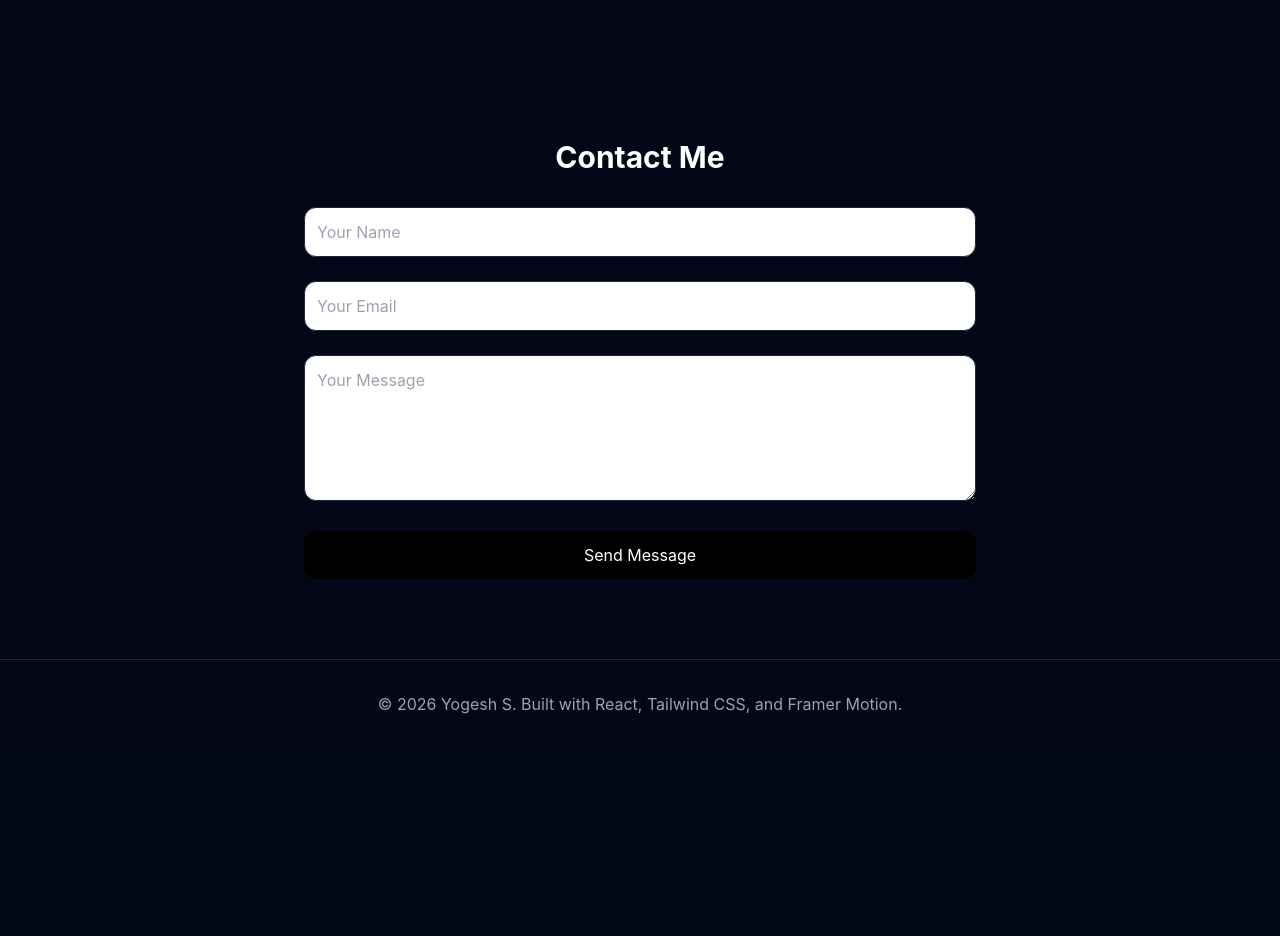
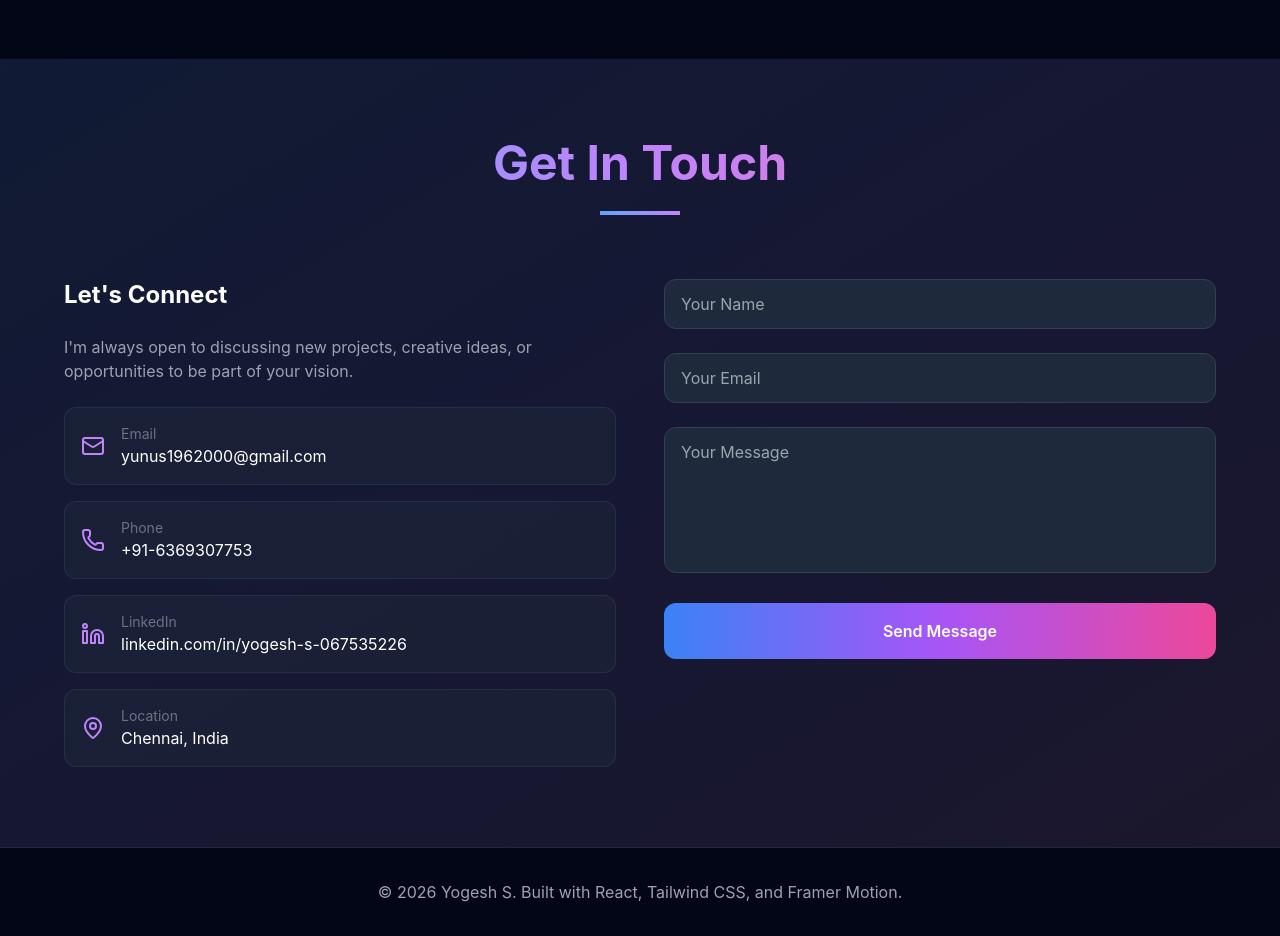
Before and after one commit to yunus1962000-rgb/my-portfolio, a React (Vite) app in the folder apps/web/: page / in a window 1280 px wide. Shown: the part 4760-5696 px from the top of the page. Before the commit the page ends 5508 px from the top, so only its background shows below. Built offline with nearby package versions, Linux system fonts and the light colour scheme.

Commit message:
Updated contact form

```diff
--- a/apps/web/src/components/ContactSection.jsx
+++ b/apps/web/src/components/ContactSection.jsx
@@ -1,105 +1,272 @@
-import React, { useState } from "react";
-import { motion } from "framer-motion";
-import emailjs from "@emailjs/browser";
+import React, { useState } from 'react';
+import { motion } from 'framer-motion';
+import emailjs from '@emailjs/browser';
+import { useIntersectionObserver } from '../hooks/useIntersectionObserver.js';
+import { fadeInUp, staggerContainer } from '../hooks/useScrollAnimation.js';
+import { Mail, Phone, MapPin, Linkedin } from 'lucide-react';
+import Popup from '../components/Popup.jsx';
 
-export default function Contact() {
+const ContactSection = () => {
+  const [ref, isVisible] = useIntersectionObserver({ threshold: 0.1, once: true });
+
   const [formData, setFormData] = useState({
-    name: "",
-    email: "",
-    message: "",
+    name: '',
+    email: '',
+    message: ''
   });
 
-  const [loading, setLoading] = useState(false);
+  const [isSubmitting, setIsSubmitting] = useState(false);
+  const [isSuccess, setIsSuccess] = useState(false);
+
+  const [popup, setPopup] = useState({
+    show: false,
+    message: '',
+    type: 'success'
+  });
+
+  const contactInfo = [
+    {
+      icon: <Mail className="w-6 h-6" />,
+      label: 'Email',
+      value: 'yunus1962000@gmail.com',
+      link: 'mailto:yunus1962000@gmail.com'
+    },
+    {
+      icon: <Phone className="w-6 h-6" />,
+      label: 'Phone',
+      value: '+91-6369307753',
+      link: 'tel:+916369307753'
+    },
+    {
+      icon: <Linkedin className="w-6 h-6" />,
+      label: 'LinkedIn',
+      value: 'linkedin.com/in/yogesh-s-067535226',
+      link: 'https://linkedin.com/in/yogesh-s-067535226'
+    },
+    {
+      icon: <MapPin className="w-6 h-6" />,
+      label: 'Location',
+      value: 'Chennai, India',
+      link: null
+    }
+  ];
 
   const handleChange = (e) => {
-    setFormData({
-      ...formData,
-      [e.target.name]: e.target.value,
-    });
+    setFormData((prev) => ({
+      ...prev,
+      [e.target.name]: e.target.value
+    }));
+  };
+
+  const validateEmail = (email) => {
+    return /^[^\s@]+@[^\s@]+\.[^\s@]+$/.test(email);
   };
 
   const handleSubmit = async (e) => {
     e.preventDefault();
-    setLoading(true);
+
+    if (!formData.name || !formData.email || !formData.message) {
+      return;
+    }
+
+    if (!validateEmail(formData.email)) {
+      return;
+    }
+
+    setIsSubmitting(true);
 
     try {
       await emailjs.send(
-        "service_tvpzw47", // your service ID
-        "template_hybb89f", // your template ID
+        "service_tvpzw47",
+        "template_hybb89f",
         {
           from_name: formData.name,
           from_email: formData.email,
           message: formData.message,
         },
-        "GD-g26sDVd5vrH9HM" // your public key
+        "GD-g26sDVd5vrH9HM"
       );
 
-      alert("Message sent successfully!");
+      setIsSuccess(true);
 
       setFormData({
-        name: "",
-        email: "",
-        message: "",
+        name: '',
+        email: '',
+        message: ''
       });
+
+      setPopup({
+        show: true,
+        message: "Message sent successfully! We will contact you soon!",
+        type: "success"
+      });
+
+      setTimeout(() => {
+        setPopup({ show: false, message: '', type: 'success' });
+        setIsSuccess(false);
+      }, 3000);
+
     } catch (error) {
-      console.error(error);
-      alert("Failed to send message.");
+      console.error('Email error:', error);
+
+      setPopup({
+        show: true,
+        message: "Failed to send message. Try again later.",
+        type: "error"
+      });
+
+      setTimeout(() => {
+        setPopup({ show: false, message: '', type: 'error' });
+      }, 3000);
+
+    } finally {
+      setIsSubmitting(false);
     }
-
-    setLoading(false);
   };
 
   return (
-    <section className="py-20 px-6">
-      <div className="max-w-2xl mx-auto">
+    <section id="contact" className="py-20 bg-slate-900 relative overflow-hidden">
+      <div className="absolute inset-0 bg-gradient-to-br from-blue-900/10 via-purple-900/10 to-pink-900/10"></div>
+
+      <div className="container mx-auto px-6 relative z-10">
+        <motion.div
+          ref={ref}
+          initial="hidden"
+          animate={isVisible ? "visible" : "hidden"}
+          variants={staggerContainer}
+          className="max-w-6xl mx-auto"
+        >
           <motion.h2
-          initial={{ opacity: 0, y: -30 }}
-          animate={{ opacity: 1, y: 0 }}
-          className="text-3xl font-bold mb-8 text-center"
+            variants={fadeInUp}
+            className="text-4xl md:text-5xl font-bold text-center mb-6 bg-gradient-to-r from-blue-400 via-purple-400 to-pink-400 bg-clip-text text-transparent"
           >
-          Contact Me
+            Get In Touch
           </motion.h2>
 
+          <motion.div
+            variants={fadeInUp}
+            className="w-20 h-1 bg-gradient-to-r from-blue-400 to-purple-400 mx-auto mb-16"
+          />
+
+          <div className="grid md:grid-cols-2 gap-12">
+
+            {/* LEFT SIDE */}
+            <motion.div variants={fadeInUp} className="space-y-6">
+              <h3 className="text-2xl font-bold text-white mb-6">
+                Let's Connect
+              </h3>
+
+              <p className="text-gray-400 mb-8">
+                I'm always open to discussing new projects, creative ideas, or opportunities to be part of your vision.
+              </p>
+
+              <div className="space-y-4">
+                {contactInfo.map((info, index) => (
+                  <motion.div
+                    key={index}
+                    initial={{ opacity: 0, x: -20 }}
+                    animate={isVisible ? { opacity: 1, x: 0 } : {}}
+                    transition={{ delay: index * 0.1 }}
+                    whileHover={{ x: 5 }}
+                    className="group"
+                  >
+                    {info.link ? (
+                      <a
+                        href={info.link}
+                        target={info.link.startsWith('http') ? '_blank' : '_self'}
+                        rel="noopener noreferrer"
+                        className="flex items-center gap-4 p-4 bg-slate-800/50 rounded-xl border border-slate-700/50 hover:border-purple-500/50 transition-all duration-300"
+                      >
+                        <div className="text-purple-400 group-hover:scale-110 transition-transform duration-300">
+                          {info.icon}
+                        </div>
+                        <div>
+                          <p className="text-sm text-gray-500">{info.label}</p>
+                          <p className="text-white group-hover:text-purple-400 transition-colors duration-300">
+                            {info.value}
+                          </p>
+                        </div>
+                      </a>
+                    ) : (
+                      <div className="flex items-center gap-4 p-4 bg-slate-800/50 rounded-xl border border-slate-700/50">
+                        <div className="text-purple-400">{info.icon}</div>
+                        <div>
+                          <p className="text-sm text-gray-500">{info.label}</p>
+                          <p className="text-white">{info.value}</p>
+                        </div>
+                      </div>
+                    )}
+                  </motion.div>
+                ))}
+              </div>
+            </motion.div>
+
+            {/* RIGHT SIDE FORM */}
+            <motion.div variants={fadeInUp}>
               <form onSubmit={handleSubmit} className="space-y-6">
+
                 <input
                   type="text"
                   name="name"
-            placeholder="Your Name"
                   value={formData.name}
                   onChange={handleChange}
-            required
-            className="w-full p-3 border rounded-lg"
+                  placeholder="Your Name"
+                  className="w-full px-4 py-3 bg-slate-800 border border-slate-700 rounded-xl text-white focus:outline-none focus:border-purple-500"
                 />
 
                 <input
                   type="email"
                   name="email"
-            placeholder="Your Email"
                   value={formData.email}
                   onChange={handleChange}
-            required
-            className="w-full p-3 border rounded-lg"
+                  placeholder="Your Email"
+                  className="w-full px-4 py-3 bg-slate-800 border border-slate-700 rounded-xl text-white focus:outline-none focus:border-purple-500"
                 />
 
                 <textarea
                   name="message"
-            placeholder="Your Message"
                   rows="5"
                   value={formData.message}
                   onChange={handleChange}
-            required
-            className="w-full p-3 border rounded-lg"
+                  placeholder="Your Message"
+                  className="w-full px-4 py-3 bg-slate-800 border border-slate-700 rounded-xl text-white resize-none focus:outline-none focus:border-purple-500"
                 />
 
-          <button
+                <motion.button
                   type="submit"
-            disabled={loading}
-            className="w-full bg-black text-white p-3 rounded-lg hover:opacity-80 transition"
+                  disabled={isSubmitting || isSuccess}
+                  whileHover={{ scale: isSuccess ? 1 : 1.02 }}
+                  whileTap={{ scale: isSuccess ? 1 : 0.98 }}
+                  className={`w-full px-6 py-4 font-semibold rounded-xl transition-all duration-300
+                  ${isSuccess
+                    ? "bg-green-500 text-white"
+                    : "bg-gradient-to-r from-blue-500 via-purple-500 to-pink-500 text-white hover:shadow-lg hover:shadow-purple-500/50"}
+                  disabled:opacity-60 disabled:cursor-not-allowed`}
                 >
-            {loading ? "Sending..." : "Send Message"}
-          </button>
+                  {isSubmitting
+                    ? "Sending..."
+                    : isSuccess
+                    ? "✅ Message Sent!"
+                    : "Send Message"}
+                </motion.button>
+
               </form>
+            </motion.div>
+
           </div>
+        </motion.div>
+      </div>
+
+      {/* POPUP MESSAGE */}
+      <Popup
+        show={popup.show}
+        message={popup.message}
+        type={popup.type}
+        position="bottom"
+      />
+
     </section>
   );
-}
+};
+
+export default ContactSection;
--- /dev/null
+++ b/apps/web/src/components/Popup.jsx
@@ -0,0 +1,32 @@
+import React from "react";
+import { motion, AnimatePresence } from "framer-motion";
+import { CheckCircle, XCircle } from "lucide-react";
+
+const Popup = ({ show, message, type = "success", position = "bottom" }) => {
+  return (
+    <AnimatePresence>
+      {show && (
+        <motion.div
+          initial={{ opacity: 0, y: 30, scale: 0.9 }}
+          animate={{ opacity: 1, y: 0, scale: 1 }}
+          exit={{ opacity: 0, scale: 0.9 }}
+          transition={{ duration: 0.3 }}
+          className={`
+            fixed z-50 px-6 py-3 rounded-xl shadow-lg flex items-center gap-2
+            ${position === "bottom" ? "bottom-6 right-6" : "top-1/2 left-1/2 -translate-x-1/2 -translate-y-1/2"}
+            ${type === "success" ? "bg-green-600 text-white" : "bg-red-600 text-white"}
+          `}
+        >
+          {type === "success" ? (
+            <CheckCircle className="w-5 h-5" />
+          ) : (
+            <XCircle className="w-5 h-5" />
+          )}
+          <span>{message}</span>
+        </motion.div>
+      )}
+    </AnimatePresence>
+  );
+};
+
+export default Popup;
--- a/apps/web/src/main.jsx
+++ b/apps/web/src/main.jsx
@@ -1,8 +1,10 @@
-import React from 'react';
-import ReactDOM from 'react-dom/client';
-import App from './App.jsx';
-import './index.css';
+import React from "react";
+import ReactDOM from "react-dom/client";
+import App from "./App.jsx";
+import "./index.css";
 
-ReactDOM.createRoot(document.getElementById('root')).render(
-	<App />
+ReactDOM.createRoot(document.getElementById("root")).render(
+  <React.StrictMode>
+    <App />
+  </React.StrictMode>
 );
```
Also changed, not shown: 1 other file (tests, documents, lock files or other folders). Lines whose indentation alone changed are shown as unchanged.
